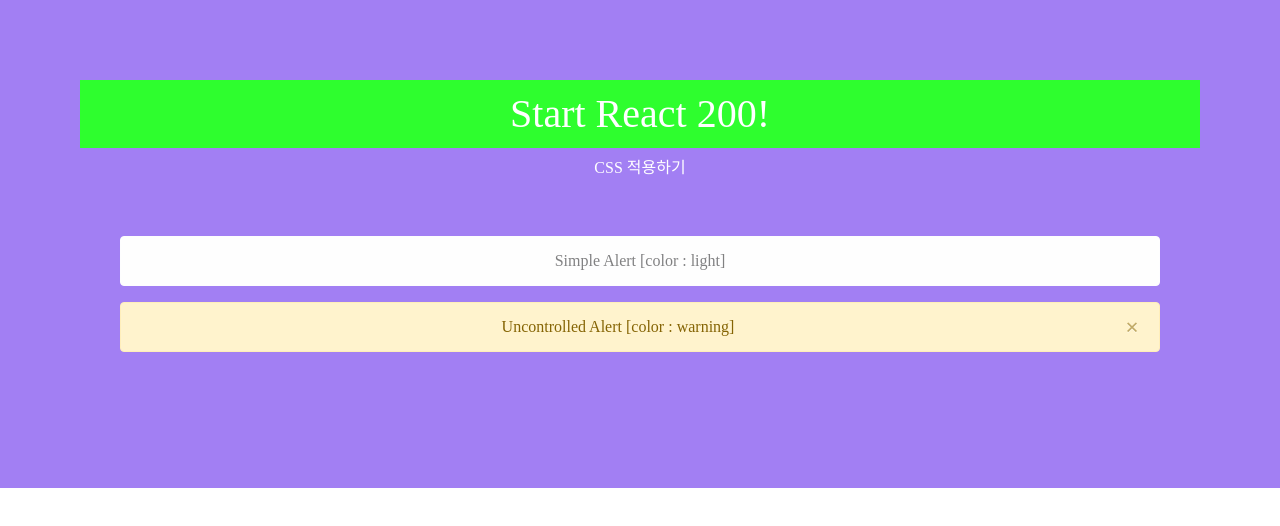
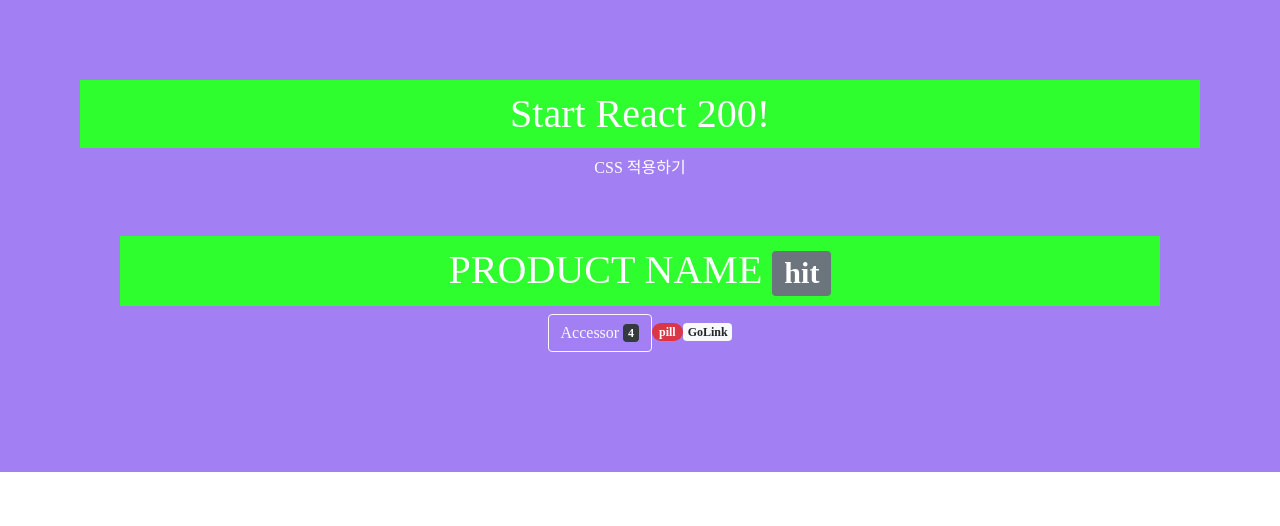
Before and after one commit to leejungyeoul/react200, a React (Create React App) app in the folder client/: page / in a window 1280 px wide. Shown: the top 526 px of the page. Built offline with nearby package versions, Linux system fonts and the light colour scheme.

Commit message:
035. reactstrap Badge 사용하기

```diff
--- a/client/src/App.js
+++ b/client/src/App.js
@@ -1,6 +1,6 @@
 import React from 'react';
 import './App.css';
-import ReactstrapAlerts from './R034_ReactstrapAlerts'
+import ReactstrapBadges from './R035_ReactstrapBadges'
 import 'bootstrap/dist/css/bootstrap.css'
 
 function App() {
@@ -8,7 +8,7 @@ function App() {
     <div>
       <h1>Start React 200!</h1>
       <p>CSS 적용하기</p>
-      <ReactstrapAlerts/>
+      <ReactstrapBadges/>
     </div>
   );
 }
--- a/client/src/R034_ReactstrapAlerts.js
+++ /dev/null
@@ -1,19 +0,0 @@
-import React, { Component } from 'react';
-import { Alert, UncontrolledAlert } from 'reactstrap';
-
-class R034_ReactstrapAlerts extends Component {
-  render() {
-    return (
-      <div>
-      <Alert color="light">
-        Simple Alert [color : light]
-      </Alert>
-      <UncontrolledAlert color="warning">
-        Uncontrolled Alert [color : warning]
-      </UncontrolledAlert>
-      </div>
-    )
-  }
-}
-
-export default R034_ReactstrapAlerts;
--- /dev/null
+++ b/client/src/R035_ReactstrapBadges.js
@@ -0,0 +1,19 @@
+import React, { Component } from 'react';
+import { Badge, Button } from 'reactstrap';
+
+class R035_ReactstrapBadges extends Component {
+  render() {
+    return (
+      <div>
+        <h1>PRODUCT NAME <Badge color="secondary">hit</Badge></h1>
+        <Button color="light" outline>
+          Accessor <Badge color="dark">4</Badge>
+        </Button>
+        <Badge color="danger" pill>pill</Badge>
+        <Badge href="http://example.com" color="light">GoLink</Badge>
+      </div>
+    )
+  }
+}
+
+export default R035_ReactstrapBadges;
```
